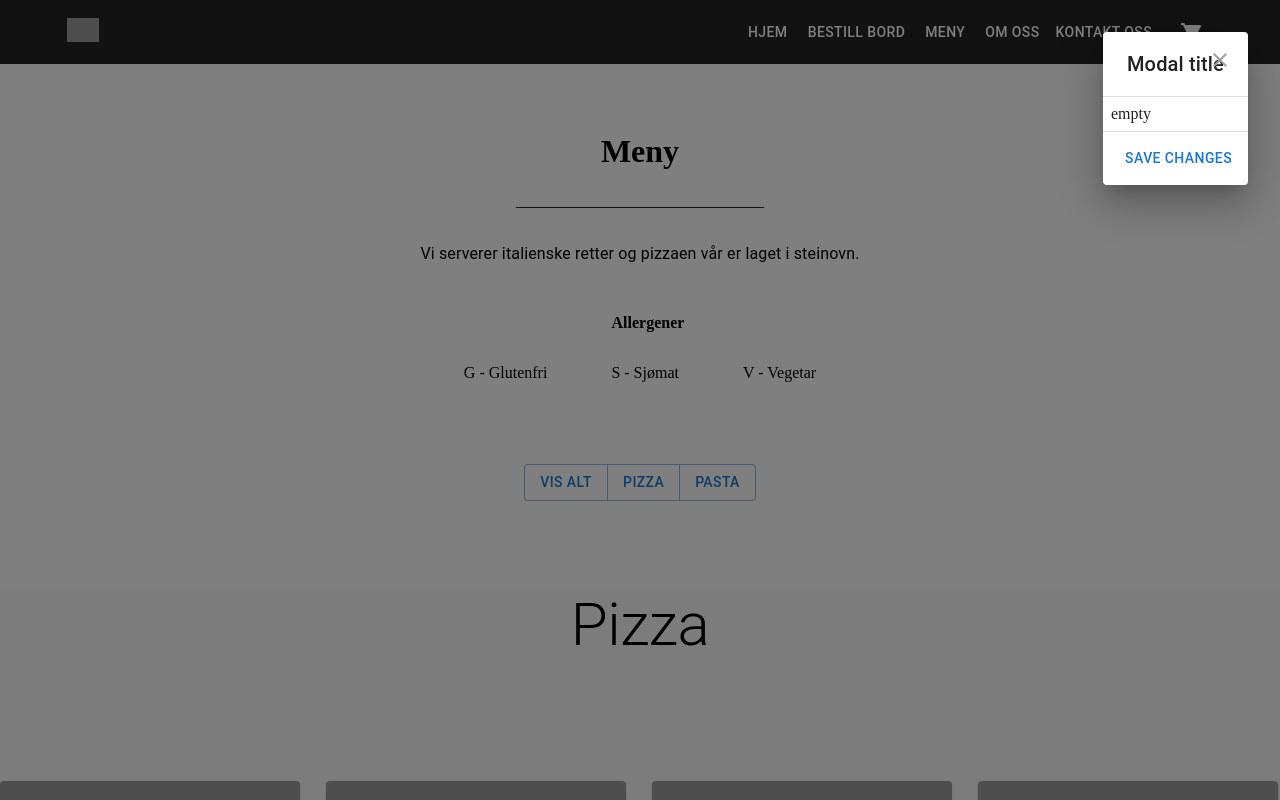
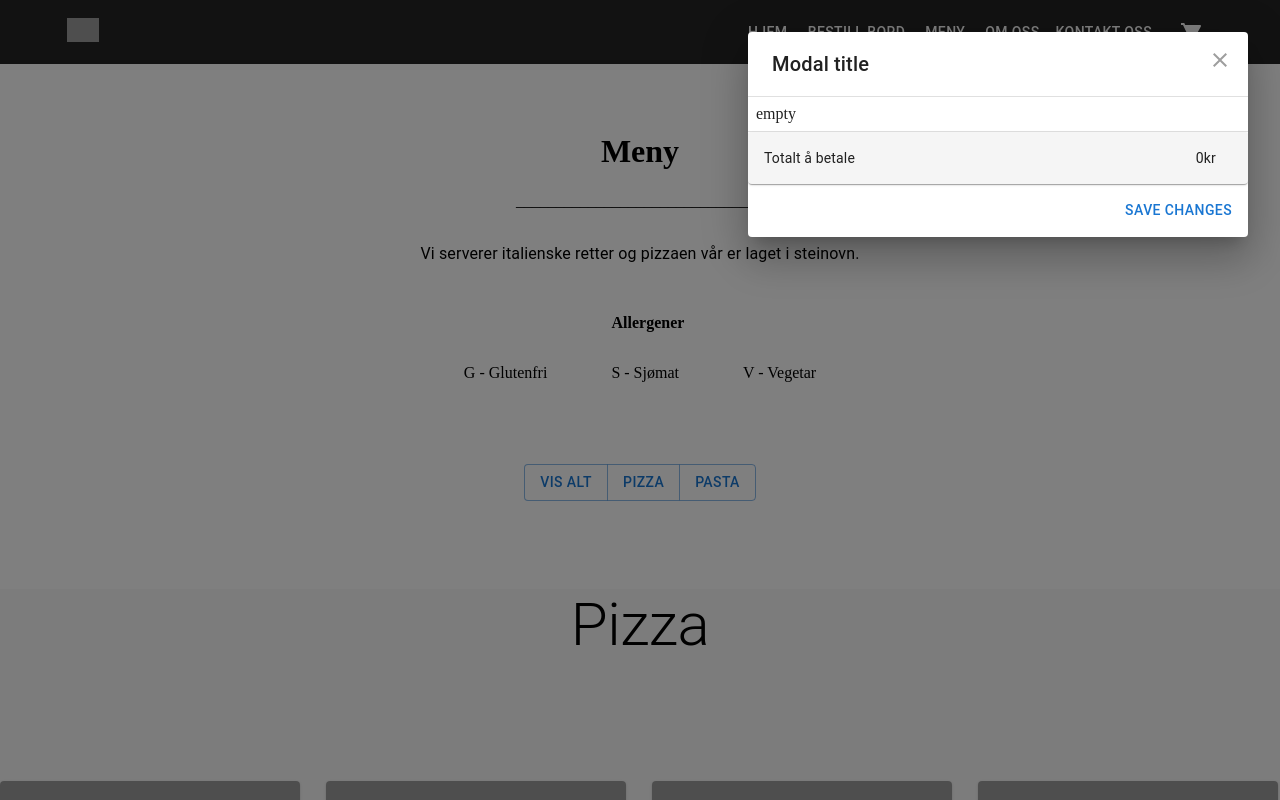
Before and after one commit to Velpre/Bella-Pizza---Grensesnitt-design, a React (Create React App) app: page /meny in a window 1280 px wide. Both pictures are taken after a click on the button 1192 px from the left and 31 px from the top of the page. Shown: the top 800 px of the page. Built offline with nearby package versions, Linux system fonts and the light colour scheme; grey boxes are pictures that could not be loaded.

Commit message:
Added total price for cart

```diff
--- a/src/components/Cart.jsx
+++ b/src/components/Cart.jsx
@@ -18,6 +18,13 @@ import useMediaQuery from '@mui/material/useMediaQuery';
 import ProductCartCard from "./ProductCartCard"
 import { makeStyles, useTheme } from "@material-ui/core/styles";
 import { UserContext } from "../App";
+import Table from '@mui/material/Table';
+import TableBody from '@mui/material/TableBody';
+import TableCell, { tableCellClasses } from '@mui/material/TableCell';
+import TableContainer from '@mui/material/TableContainer';
+import TableHead from '@mui/material/TableHead';
+import TableRow from '@mui/material/TableRow';
+import Paper from '@mui/material/Paper';
 
 
 
@@ -119,8 +126,18 @@ export default function Cart() {
         const filteredProducts = products.filter((product) => product.id !== prop.id)
         setProducts(filteredProducts);
 
-        //Deletes both if same ID ----- need bug fix
 
+    }
+    let price = 0;
+    if (products !== 0) {
+        let prices = [];
+        prices = products.map((product) => {
+            return parseInt(product.quantity) * parseInt(product.price)
+        })
+
+        prices.forEach(e => {
+            price += e;
+        });
     }
 
     let product;
@@ -129,8 +146,32 @@ export default function Cart() {
             return <ProductCartCard product={product} deleteProduct={deleteFromCart} />
         })
     } else {
-        product = "empty"
+        product = "empty";
     }
+
+
+    const StyledTableCell = styled(TableCell)(({ theme }) => ({
+        [`&.${tableCellClasses.head}`]: {
+            backgroundColor: theme.palette.common.black,
+            color: theme.palette.common.white,
+        },
+        [`&.${tableCellClasses.body}`]: {
+            fontSize: 14,
+        },
+    }));
+
+    const StyledTableRow = styled(TableRow)(({ theme }) => ({
+        '&:nth-of-type(odd)': {
+            backgroundColor: theme.palette.action.hover,
+        },
+        // hide last border
+        '&:last-child td, &:last-child th': {
+            border: 0,
+        },
+    }));
+
+
+
 
 
     return (
@@ -156,6 +197,22 @@ export default function Cart() {
 
 
                         </DialogContent>
+                        <TableContainer component={Paper}>
+                            <Table sx={{ minWidth: 420 }} aria-label="customized table">
+                                <TableHead>
+                                </TableHead>
+                                <TableBody>
+                                    <StyledTableRow>
+                                        <StyledTableCell component="th" scope="row">
+                                            Totalt å betale
+                                        </StyledTableCell>
+                                        <StyledTableCell align="right" sx={{ pr: 4 }}>
+                                            {price}{"kr"}
+                                        </StyledTableCell>
+                                    </StyledTableRow>
+                                </TableBody>
+                            </Table>
+                        </TableContainer>
                         <DialogActions>
                             <Button autoFocus onClick={handleClose}>
                                 Save changes
@@ -181,8 +238,23 @@ export default function Cart() {
 
                             {product}
 
-
                         </DialogContent>
+                        <TableContainer component={Paper}>
+                            <Table sx={{ minWidth: 500 }} aria-label="customized table">
+                                <TableHead>
+                                </TableHead>
+                                <TableBody>
+                                    <StyledTableRow>
+                                        <StyledTableCell component="th" scope="row">
+                                            Totalt å betale
+                                        </StyledTableCell>
+                                        <StyledTableCell align="right" sx={{ pr: 4 }}>
+                                            {price}{"kr"}
+                                        </StyledTableCell>
+                                    </StyledTableRow>
+                                </TableBody>
+                            </Table>
+                        </TableContainer>
                         <DialogActions>
                             <Button autoFocus onClick={handleClose}>
                                 Save changes
--- a/src/pages/Meny.jsx
+++ b/src/pages/Meny.jsx
@@ -1,8 +1,6 @@
 import React from "react";
 
 import Navbar from "../components/Navbar";
-import { UserContext } from "../App";
-import { useContext } from "react";
 import DisplayMenu from "../components/DisplayMenu"
 
 
```
